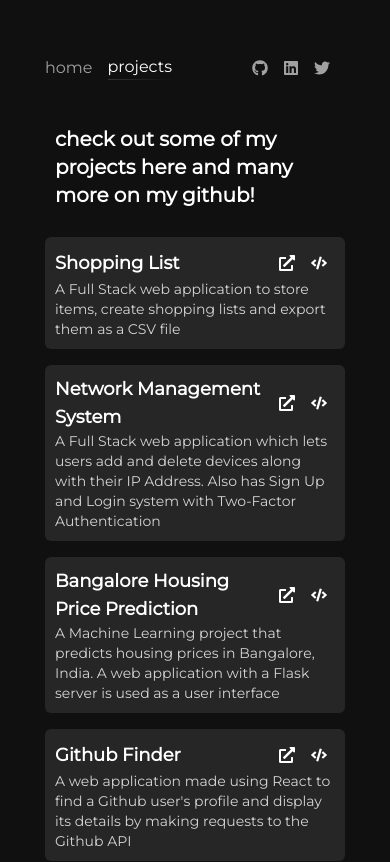
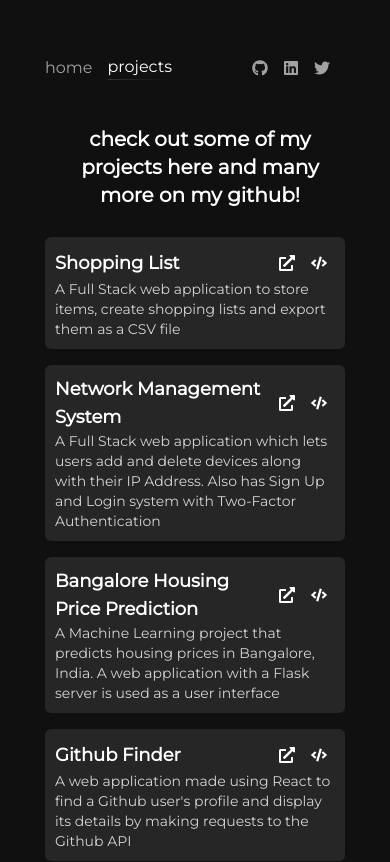
Before and after one commit to SAMURAii-7/shubham-portfolio, a Next.js app: page /projects in a window 390 px wide. Shown: the top 862 px of the page. Built offline with nearby package versions, Linux system fonts and the light colour scheme.

Commit message:
make website responsive

```diff
--- a/app/components/ProjectSection.tsx
+++ b/app/components/ProjectSection.tsx
@@ -7,7 +7,7 @@ type Props = {};
 const ProjectSection = (props: Props) => {
     return (
         <div className="mt-[30px]">
-            <h1 className="text-xl font-semibold pl-[10px]">
+            <h1 className="text-xl font-semibold pl-[10px] max-md:text-center">
                 check out some of my projects here and many more on my github!
             </h1>
             <div className="flex flex-col justify-center items-center mt-[20px]">
```
